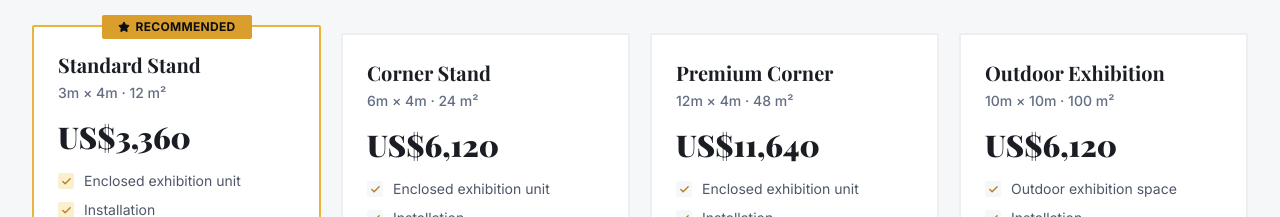
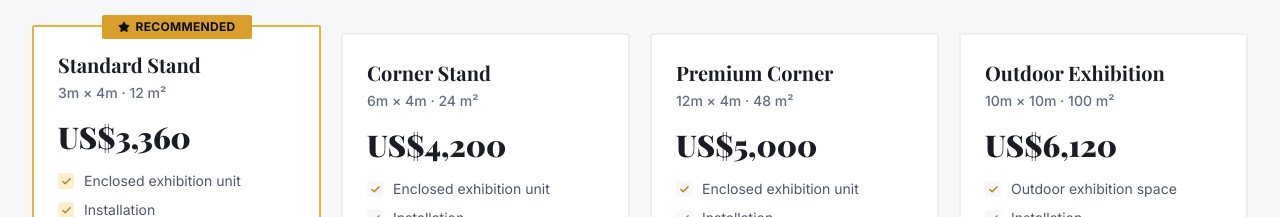
Before and after one commit to kishoremk05/gegd-ghana-fund-2027, a React (Vite) app: page / in a window 1280 px wide. Shown: the part 8040-8257 px from the top of the page. Built offline with nearby package versions, Linux system fonts and the light colour scheme; no server answers; the database is empty.

Commit message:
feat: implement floor plan stand selection basket and enquiry submission system

```diff
--- a/src/components/sections/FloorPlanBasket.tsx
+++ b/src/components/sections/FloorPlanBasket.tsx
@@ -1,5 +1,5 @@
 import { ShoppingBag, X, ArrowRight, Trash2 } from 'lucide-react';
-import type { Stand } from '@/data/stands';
+import { type Stand, calculateTotalStandsPrice, formatCurrency } from '@/data/stands';
 
 interface FloorPlanBasketProps {
   selectedStands: Stand[];
@@ -18,6 +18,7 @@ export function FloorPlanBasket({
 
   // Calculate total price sum if price strings can be parsed, or count total area
   const totalArea = selectedStands.reduce((acc, s) => acc + s.area, 0);
+  const totalPrice = calculateTotalStandsPrice(selectedStands);
 
   return (
     <div className="absolute bottom-4 left-4 right-4 z-40 animate-slide-up pointer-events-auto">
@@ -34,6 +35,7 @@ export function FloorPlanBasket({
                 Selected Stands ({selectedStands.length})
               </span>
               <span className="text-xs text-slate-400">• {totalArea} m² Total</span>
+              <span className="text-xs text-gold-400 font-extrabold">• {formatCurrency(totalPrice)} Est. Total</span>
             </div>
 
             {/* Chips scroll container */}
--- a/src/components/sections/FloorPlanEnquiry.tsx
+++ b/src/components/sections/FloorPlanEnquiry.tsx
@@ -1,6 +1,6 @@
 import { useState } from 'react';
 import { X, Send, CheckCircle2, Building, Mail, Phone, User, MessageSquare } from 'lucide-react';
-import type { Stand } from '@/data/stands';
+import { type Stand, calculateTotalStandsPrice, formatCurrency } from '@/data/stands';
 import { supabase } from '@/lib/supabase';
 
 interface FloorPlanEnquiryProps {
@@ -27,12 +27,14 @@ export function FloorPlanEnquiry({
   if (!isOpen) return null;
 
   const totalArea = selectedStands.reduce((acc, s) => acc + s.area, 0);
+  const totalPrice = calculateTotalStandsPrice(selectedStands);
 
   const handleSubmit = async (e: React.FormEvent) => {
     e.preventDefault();
     setSubmitting(true);
 
     const standLabels = selectedStands.map((s) => s.label).join(', ');
+    const fullNotes = `[Total Price Quoted: ${formatCurrency(totalPrice)}]\nSelected Stands: ${standLabels}\n\nUser Notes:\n${notes}`;
 
     try {
       // Try to insert into Supabase enquiries table
@@ -42,7 +44,7 @@ export function FloorPlanEnquiry({
           company,
           email,
           phone,
-          notes,
+          notes: fullNotes,
           stands: standLabels,
           created_at: new Date().toISOString(),
         },
@@ -111,9 +113,13 @@ export function FloorPlanEnquiry({
                       key={stand.id}
                       className="px-2.5 py-1 bg-white border border-slate-200 rounded-md text-xs font-bold text-slate-800 shadow-xs"
                     >
-                      {stand.label} ({stand.area}m²)
+                      {stand.label} ({stand.area}m² - {stand.price})
                     </span>
                   ))}
+                </div>
+                <div className="border-t border-slate-200/60 pt-2 flex justify-between items-center text-xs text-slate-700 font-bold">
+                  <span>Estimated Total (Excl. VAT):</span>
+                  <span className="text-gold-600 font-extrabold text-sm">{formatCurrency(totalPrice)}</span>
                 </div>
               </div>
 
--- a/src/data/content.ts
+++ b/src/data/content.ts
@@ -107,7 +107,7 @@ export const STAND_PACKAGES: StandPackage[] = [
     name: 'Corner Stand',
     size: '24 m²',
     dimensions: '6m × 4m',
-    price: 'US$6,120',
+    price: 'US$4,200',
     buttonText: 'Reserve Corner Stand',
     features: [
       'Enclosed exhibition unit', 'Installation', 'Roll-away door',
@@ -119,7 +119,7 @@ export const STAND_PACKAGES: StandPackage[] = [
     name: 'Premium Corner',
     size: '48 m²',
     dimensions: '12m × 4m',
-    price: 'US$11,640',
+    price: 'US$5,000',
     buttonText: 'Reserve Premium Corner',
     features: [
       'Enclosed exhibition unit', 'Installation', 'Roll-away door',
@@ -189,9 +189,10 @@ export const FAQS: FAQItem[] = [
   { question: 'What is GEGD 2027?', answer: 'GEGD 2027 — the Ghana Economic Growth & Development Week — is a premier exhibition marketplace taking place from 16 to 23 January 2027 in Accra, Ghana. It brings manufacturers, producers, technology companies, exporters, investors, financial institutions, governments, distributors, buyers and professional service providers together in one of Africa\'s most commercially focused economic development programmes.' },
   { question: 'Is GEGD 2027 an exhibition or a trade fair?', answer: 'GEGD 2027 is more than an exhibition — it is a marketplace for business. It is designed to turn exhibition participation into commercial opportunity: display products, demonstrate technology, meet buyers, negotiate supply contracts, secure orders, appoint distributors, identify export markets, meet investors and establish strategic partnerships.' },
   { question: 'What is the standard stand size?', answer: 'The standard stand is 12 m² (3m × 4m), priced at US$3,360. It includes an enclosed exhibition unit with installation, LED signage, electrical socket, exhibition lighting, climate control, furniture and a hospitality package.' },
-  { question: 'What is the corner stand size?', answer: 'The corner stand is 24 m², priced at US$6,120. It offers enhanced visibility at aisle intersections and includes all standard stand features.' },
-  { question: 'What is the Premium Corner size?', answer: 'The Premium Corner stand is 48 m², priced at US$11,640. It provides maximum exhibition space and visibility for larger displays and demonstrations.' },
+  { question: 'What is the corner stand size?', answer: 'The corner stand is 24 m², priced at US$4,200. It offers enhanced visibility at aisle intersections and includes all standard stand features.' },
+  { question: 'What is the Premium Corner size?', answer: 'The Premium Corner stand is 48 m², priced at US$5,000. It provides maximum exhibition space and visibility for larger displays and demonstrations.' },
   { question: 'What is the outdoor stand size?', answer: 'The outdoor exhibition space is 100 m², priced at US$6,120. It is designed for large machinery, equipment demonstrations and outdoor displays.' },
+  { question: 'Is there a multi-stand booking discount?', answer: 'Yes. If you book multiple stands together, the most expensive stand is charged at full price, and every additional stand receives a 10% discount off its base price.' },
   { question: 'How much is the reservation fee?', answer: 'A US$1,000 non-refundable reservation fee is required to reserve your stand. Payment of this fee does not constitute final stand allocation — stand allocation is confirmed only after the full invoice has been paid and the payment verified by the GEGD Secretariat.' },
   { question: 'When must the balance be paid?', answer: 'All outstanding exhibition invoices must be paid before 1 November 2026.' },
   { question: 'When is my stand confirmed?', answer: 'Your stand is confirmed only after the full invoice has been paid and the payment has been verified by the GEGD Secretariat. The US$1,000 reservation fee alone does not constitute final stand allocation.' },
--- a/src/data/stands.ts
+++ b/src/data/stands.ts
@@ -137,7 +137,7 @@ function makeStands(): Stand[] {
             status,
             area: status === 'premium' ? 48 : 12, // Premium = 48m² (12m x 4m)
             type: status === 'premium' ? 'Premium Corner' : 'Standard Stand',
-            price: status === 'premium' ? 'US$11,640' : 'US$3,360',
+            price: status === 'premium' ? 'US$5,000' : 'US$3,360',
             industry: zone,
             zone: zone,
             company: companyName,
@@ -194,3 +194,28 @@ function makeOutdoorStands(): Stand[] {
 }
 
 export const STANDS: Stand[] = [...makeStands(), ...makeOutdoorStands()];
+
+export function calculateTotalStandsPrice(selectedStands: Stand[]): number {
+  if (selectedStands.length === 0) return 0;
+
+  const prices = selectedStands.map((stand) => {
+    const base = parseFloat(stand.price.replace(/[^\d.]/g, ''));
+    return isNaN(base) ? 0 : base;
+  });
+
+  // Sort prices descending (highest first)
+  prices.sort((a, b) => b - a);
+
+  // First (most expensive) stand is full price, subsequent stands get 10% discount
+  return prices.reduce((total, price, index) => {
+    if (index === 0) {
+      return total + price;
+    } else {
+      return total + price * 0.90;
+    }
+  }, 0);
+}
+
+export function formatCurrency(val: number): string {
+  return 'US$' + Math.round(val).toLocaleString('en-US');
+}
```
